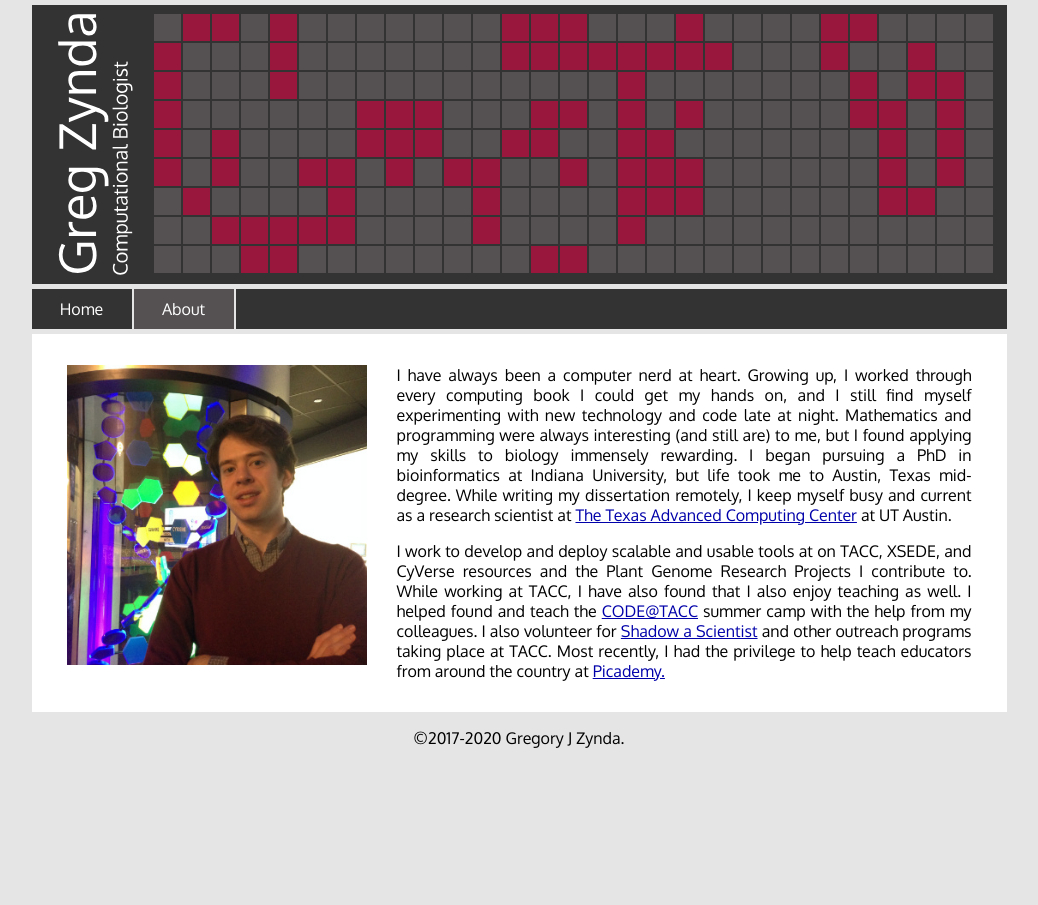
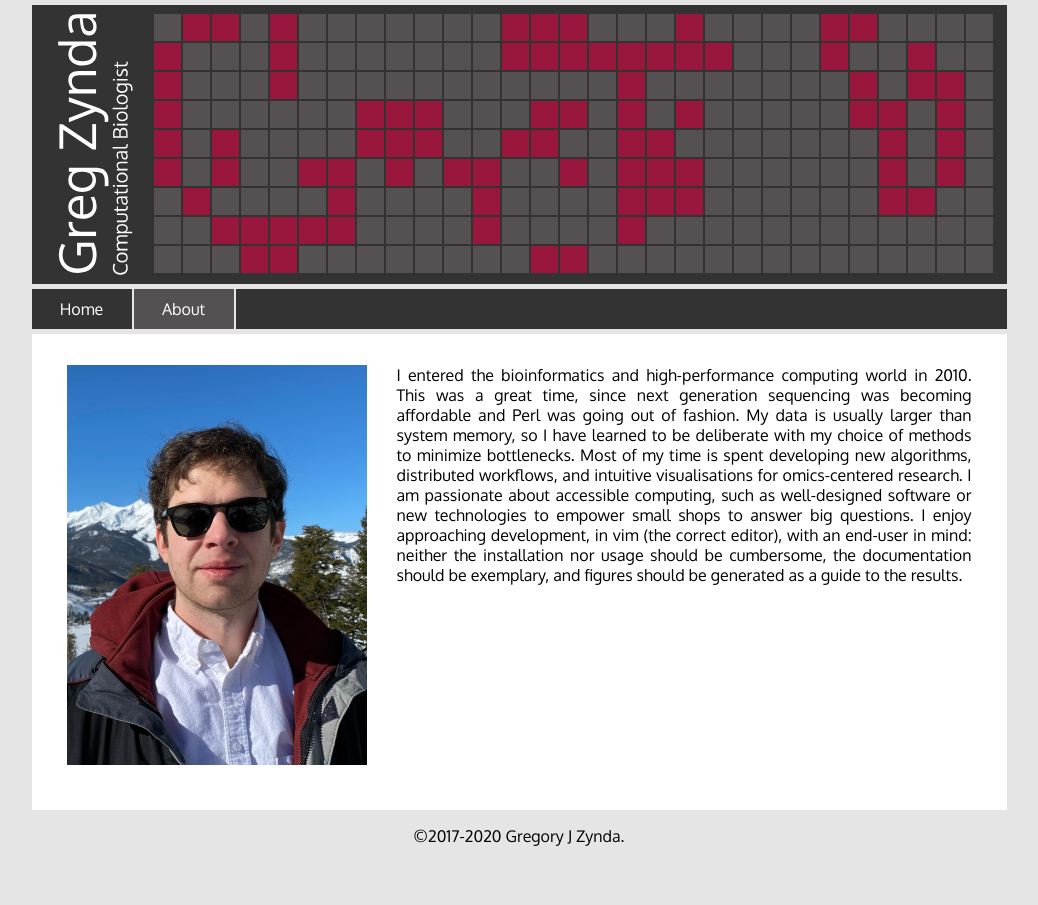
Before and after one commit to zyndagj/zyndagj.github.io, a Jekyll site: the page built from about.html, in a window 1280 px wide. Shown: the whole page, without its empty margins (121-1159 px from the left). Built offline with Jekyll 4.4.1, drawn with Linux system fonts in a browser that asks for light colours.

Commit message:
Updated about me

```diff
--- a/about.html
+++ b/about.html
@@ -5,10 +5,10 @@ title: Greg Zynda - About
 
 <div id="home">
 	<div class="post">
-		<p><img src="assets/greg_zynda_350.jpg" style="width: 300px; height: 300px; margin: 0px 30px 30px 0;" alt="Greg Zynda" align="left">
-      I have always been a computer nerd at heart. Growing up, I worked through every computing book I could get my hands on, and I still find myself experimenting with new technology and code late at night. Mathematics and programming were always interesting (and still are) to me, but I found applying my skills to biology immensely rewarding. I began pursuing a PhD in bioinformatics at Indiana University, but life took me to Austin, Texas mid-degree. While writing my dissertation remotely, I keep myself busy and current as a research scientist at <a href="http://www.tacc.utexas.edu">The Texas Advanced Computing Center</a> at UT Austin.
-      </p><p>
-      I work to develop and deploy scalable and usable tools at on TACC, XSEDE, and CyVerse resources and the Plant Genome Research Projects I contribute to. While working at TACC, I have also found that I also enjoy teaching as well. I helped found and teach the <a href="https://www.tacc.utexas.edu/education/stem-programs/code-at-tacc/wearables-camp">CODE@TACC</a> summer camp with the help from my colleagues. I also volunteer for <a href="https://cns.utexas.edu/fri/community/k-12-students-teachers/164-freshman-research-initiative/outreach/633-shadow-a-scientist-program">Shadow a Scientist</a> and other outreach programs taking place at TACC. Most recently, I had the privilege to help teach educators from around the country at <a href="https://www.raspberrypi.org/picademy/">Picademy.</a>
+		<p>
+			<img src="assets/greg_zynda_mountain.jpg" style="width: 300px; height: 400px; margin: 0px 30px 30px 0;" alt="Greg Zynda" align="left">
+			I entered the bioinformatics and high-performance computing world in 2010. This was a great time, since next generation sequencing was becoming affordable and Perl was going out of fashion. My data is usually larger than system memory, so I have learned to be deliberate with my choice of methods to minimize bottlenecks. Most of my time is spent developing new algorithms, distributed workflows, and intuitive visualisations for omics-centered research. I am passionate about accessible computing, such as well-designed software or new technologies to empower small shops to answer big questions. I enjoy approaching development, in vim (the correct editor), with an end-user in mind: neither the installation nor usage should be cumbersome, the documentation should be exemplary, and figures should be generated as a guide to the results.
 		</p>
+		<div style="clear:both"></div>
 	</div>
 </div>
```
Also changed, not shown: assets/greg_zynda_mountain.jpg (added), 1 other file.
